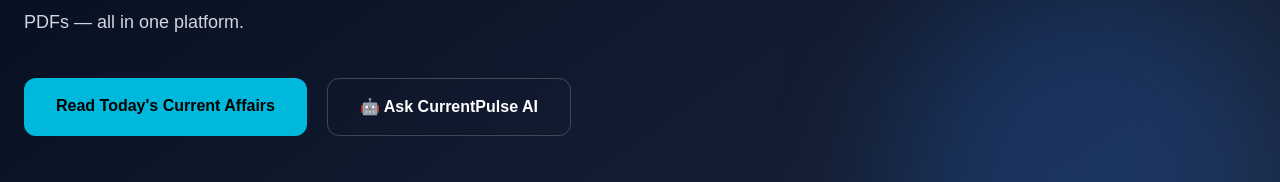
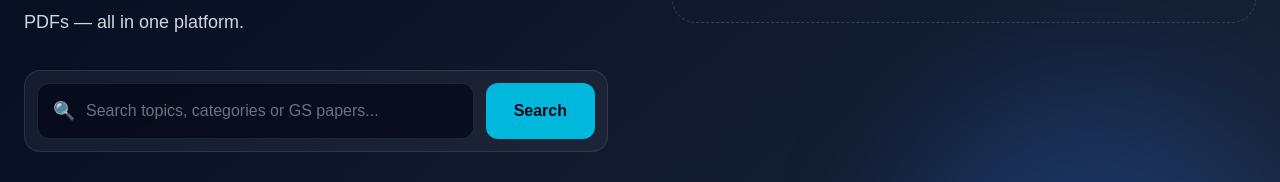
Before and after one commit to Prakhars1994/currentpulse-ai, a Next.js app: page / in a window 1280 px wide. Shown: the part 607-789 px from the top of the page. Built offline with nearby package versions, Linux system fonts and the light colour scheme; no server answers; the database is empty.

Commit message:
Add homepage search bar

```diff
--- a/components/Hero.tsx
+++ b/components/Hero.tsx
@@ -107,7 +107,39 @@
               downloadable PDFs — all in one platform.
             </p>
 
-            <div className="mt-10 flex flex-wrap gap-5">
+            {/* Homepage Search */}
+            <form
+              action="/search"
+              method="GET"
+              className="mt-8 flex max-w-2xl flex-col gap-3 rounded-2xl border border-white/10 bg-white/5 p-3 backdrop-blur sm:flex-row"
+            >
+              <div className="relative flex-1">
+                <span
+                  className="pointer-events-none absolute left-4 top-1/2 -translate-y-1/2 text-lg text-gray-400"
+                  aria-hidden="true"
+                >
+                  🔍
+                </span>
+
+                <input
+                  type="search"
+                  name="q"
+                  required
+                  aria-label="Search current affairs"
+                  placeholder="Search topics, categories or GS papers..."
+                  className="h-14 w-full rounded-xl border border-white/10 bg-slate-950/70 pl-12 pr-4 text-white outline-none transition placeholder:text-gray-500 focus:border-cyan-400 focus:ring-2 focus:ring-cyan-400/20"
+                />
+              </div>
+
+              <button
+                type="submit"
+                className="h-14 rounded-xl bg-cyan-500 px-7 font-bold text-slate-950 transition hover:bg-cyan-400"
+              >
+                Search
+              </button>
+            </form>
+
+            <div className="mt-8 flex flex-wrap gap-5">
               <Link
                 href="/current-affairs"
                 className="rounded-xl bg-cyan-500 px-8 py-4 font-bold text-black transition hover:bg-cyan-400"
```
